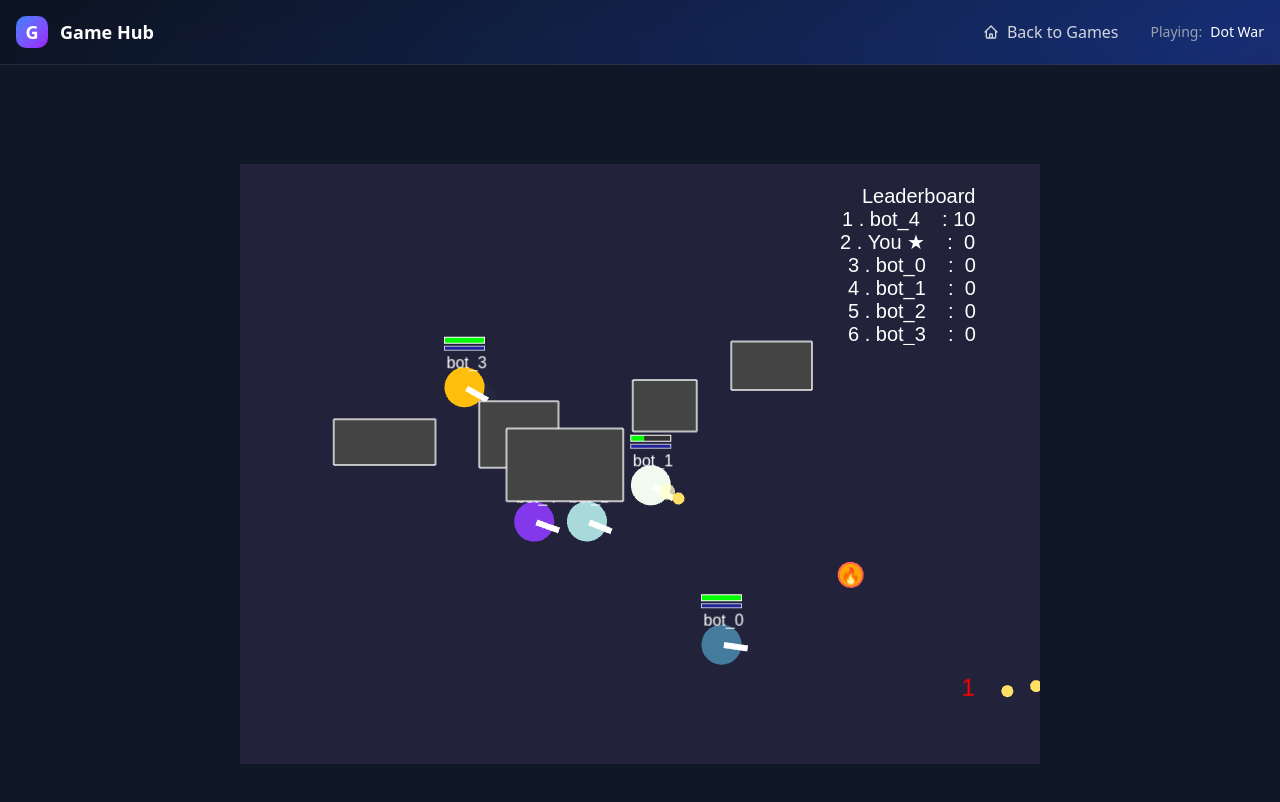
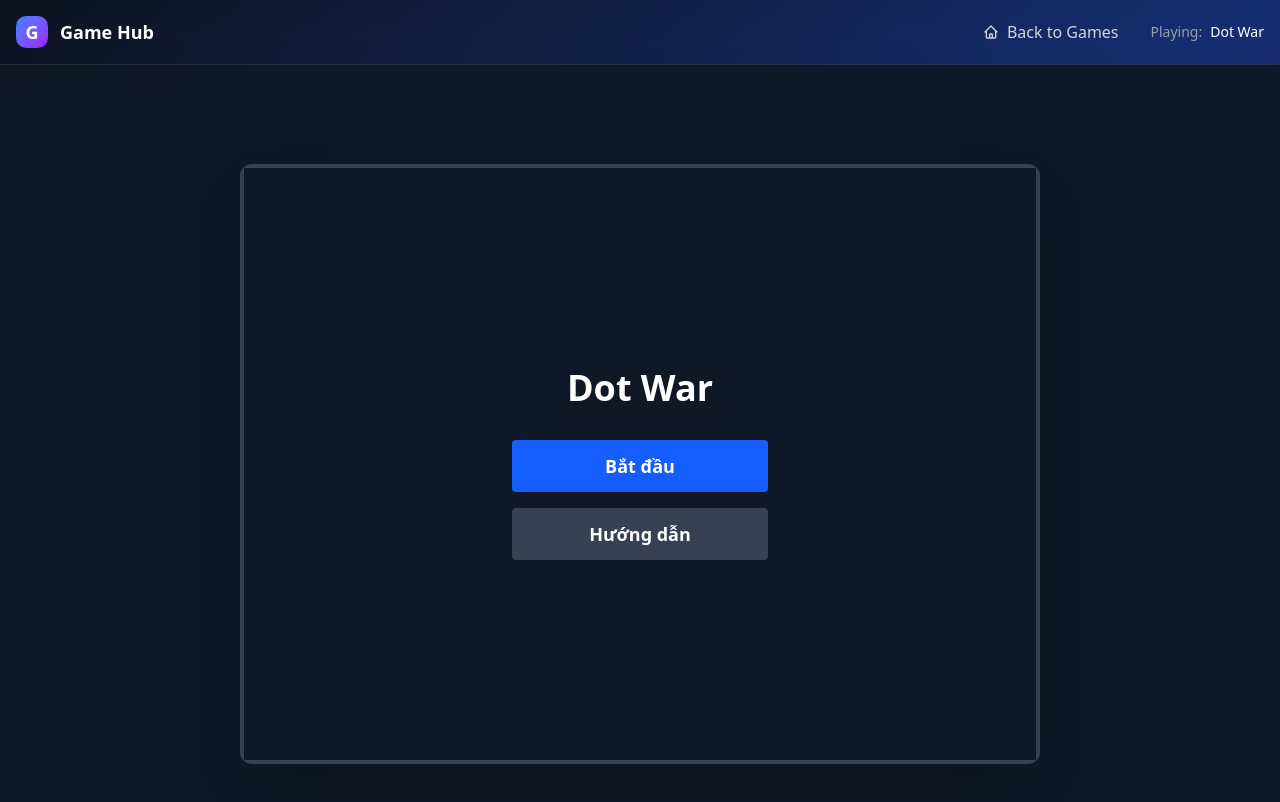
Before and after one commit to vanbeonhv/dot-war-game, a React (Vite) app in the folder client/: page /dot-war in a window 1280 px wide. Shown: the top 802 px of the page. Built offline with nearby package versions, Linux system fonts and the light colour scheme.

Commit message:
Add Dot War menu and guide screens

```diff
--- /dev/null
+++ b/client/src/components/dot-war/DotWarGuide.tsx
@@ -0,0 +1,80 @@
+import type React from 'react';
+
+interface DotWarGuideProps {
+  onBack: () => void;
+}
+
+const DotWarGuide: React.FC<DotWarGuideProps> = ({ onBack }) => {
+  return (
+    <div className='flex flex-col items-center justify-center h-full w-full bg-gray-900 text-white'>
+      <h2 className='text-4xl font-bold mb-12 text-cyan-100 drop-shadow-lg'>Hướng dẫn</h2>
+
+      <div className='grid grid-cols-2 gap-16 mb-12 w-full max-w-5xl px-4'>
+        {/* Movement Section */}
+        <div className='flex flex-col items-center'>
+          <h3 className='text-xl font-semibold mb-8 text-blue-200 drop-shadow-lg'>Di chuyển</h3>
+          <div className='relative w-[280px] h-[280px]'>
+            {/* WASD keys */}
+            <div className='absolute left-1/2 top-1/2 -translate-x-1/2 -translate-y-1/2'>
+              <div className='flex flex-col items-center gap-2'>
+                <div className='w-16 h-16 flex items-center justify-center border-2 border-cyan-400 rounded-xl bg-gray-800/90 shadow-lg hover:shadow-cyan-400/20 transition-all duration-200 hover:scale-105'>
+                  <span className='text-3xl font-bold text-white drop-shadow-lg'>W</span>
+                </div>
+                <div className='flex gap-2'>
+                  <div className='w-16 h-16 flex items-center justify-center border-2 border-cyan-400 rounded-xl bg-gray-800/90 shadow-lg hover:shadow-cyan-400/20 transition-all duration-200 hover:scale-105'>
+                    <span className='text-3xl font-bold text-white drop-shadow-lg'>A</span>
+                  </div>
+                  <div className='w-16 h-16 flex items-center justify-center border-2 border-cyan-400 rounded-xl bg-gray-800/90 shadow-lg hover:shadow-cyan-400/20 transition-all duration-200 hover:scale-105'>
+                    <span className='text-3xl font-bold text-white drop-shadow-lg'>S</span>
+                  </div>
+                  <div className='w-16 h-16 flex items-center justify-center border-2 border-cyan-400 rounded-xl bg-gray-800/90 shadow-lg hover:shadow-cyan-400/20 transition-all duration-200 hover:scale-105'>
+                    <span className='text-3xl font-bold text-white drop-shadow-lg'>D</span>
+                  </div>
+                </div>
+              </div>
+            </div>
+          </div>
+        </div>
+
+        {/* Combat Section */}
+        <div className='flex flex-col items-center'>
+          <h3 className='text-xl font-semibold mb-8 text-blue-200 drop-shadow-lg'>Tấn công</h3>
+          <div className='flex flex-col items-center gap-8'>
+            {/* Mouse */}
+            <div className='w-40 h-52 border-2 border-cyan-400 rounded-3xl bg-gray-800/90 p-4 flex flex-col items-center'>
+              <div className='w-full flex gap-2 mb-4'>
+                <div className='flex-1 h-10 border-2 border-cyan-400 bg-cyan-400/40 rounded-md flex items-center justify-center text-sm font-semibold shadow-lg cursor-pointer hover:bg-cyan-400/50 transition-all active:scale-95'>
+                  Trái
+                </div>
+                <div className='flex-1 h-10 border-2 border-cyan-400/30 bg-gray-800/30 rounded-md flex items-center justify-center text-sm font-semibold text-cyan-300/50'>
+                  Phải
+                </div>
+              </div>
+              <div className='w-20 h-24 border-2 border-cyan-400 rounded-2xl bg-gray-800/50 relative'>
+                <div className='absolute top-0 left-1/2 -translate-x-1/2 w-3 h-5 border-2 border-cyan-400 rounded-full'></div>
+              </div>
+              <div className='mt-auto text-sm text-cyan-300/90'>Nhấn trái để bắn</div>
+            </div>
+
+            {/* Space Bar */}
+            <div className='flex flex-col items-center gap-2'>
+              <div className='w-48 h-14 flex items-center justify-center border-2 border-cyan-400 rounded-xl bg-gray-800/90 shadow-lg hover:shadow-cyan-400/20 transition-all duration-200 hover:scale-105'>
+                <span className='text-xl font-bold text-white tracking-wider'>Space</span>
+              </div>
+              <div className='text-sm text-cyan-300/90'>Nhấn để dùng chiêu cuối</div>
+            </div>
+          </div>
+        </div>
+      </div>
+
+      <button
+        className='py-3 px-8 bg-blue-600 hover:bg-blue-700 rounded-lg text-lg font-semibold transition-all duration-200 hover:shadow-lg hover:shadow-blue-500/20'
+        onClick={onBack}
+      >
+        Quay lại
+      </button>
+    </div>
+  );
+};
+
+export default DotWarGuide;
--- /dev/null
+++ b/client/src/components/dot-war/DotWarMenu.tsx
@@ -0,0 +1,30 @@
+import type React from 'react';
+
+interface DotWarMenuProps {
+  onStart: () => void;
+  onGuide: () => void;
+}
+
+const DotWarMenu: React.FC<DotWarMenuProps> = ({ onStart, onGuide }) => {
+  return (
+    <div className='flex flex-col items-center justify-center h-full w-full bg-gray-900 text-white'>
+      <h1 className='text-4xl font-bold mb-8'>Dot War</h1>
+      <div className='flex flex-col gap-4 w-64'>
+        <button
+          className='py-3 px-6 bg-blue-600 hover:bg-blue-700 rounded text-lg font-semibold transition'
+          onClick={onStart}
+        >
+          Bắt đầu
+        </button>
+        <button
+          className='py-3 px-6 bg-gray-700 hover:bg-gray-800 rounded text-lg font-semibold transition'
+          onClick={onGuide}
+        >
+          Hướng dẫn
+        </button>
+      </div>
+    </div>
+  );
+};
+
+export default DotWarMenu;
--- a/client/src/pages/DotWarGame.tsx
+++ b/client/src/pages/DotWarGame.tsx
@@ -1,9 +1,33 @@
+import { useState } from 'react';
+import DotWarGuide from '@/components/dot-war/DotWarGuide';
+import DotWarMenu from '@/components/dot-war/DotWarMenu';
 import GameCanvas from '@/components/dot-war/GameCanvas';
 
 const DotWarGame = () => {
+  const [screen, setScreen] = useState<'menu' | 'guide' | 'game'>('menu');
+
+  // Game frame size
+  const frameW = 800;
+  const frameH = 600;
+
   return (
     <div className='w-full h-screen flex items-center justify-center bg-gray-900'>
-      <GameCanvas />
+      <div
+        className='relative flex items-center justify-center border-4 border-gray-700 rounded-xl shadow-2xl bg-[#22223b]'
+        style={{ width: frameW, height: frameH }}
+      >
+        {screen === 'menu' && (
+          <div className='absolute inset-0 z-10 flex items-center justify-center bg-black/70 rounded-xl'>
+            <DotWarMenu onStart={() => setScreen('game')} onGuide={() => setScreen('guide')} />
+          </div>
+        )}
+        {screen === 'guide' && (
+          <div className='absolute inset-0 z-20 flex items-center justify-center bg-black/80 rounded-xl'>
+            <DotWarGuide onBack={() => setScreen('menu')} />
+          </div>
+        )}
+        {screen === 'game' && <GameCanvas />}
+      </div>
     </div>
   );
 };
```
Also changed, not shown: 1 other file (tests, documents, lock files or other folders).
